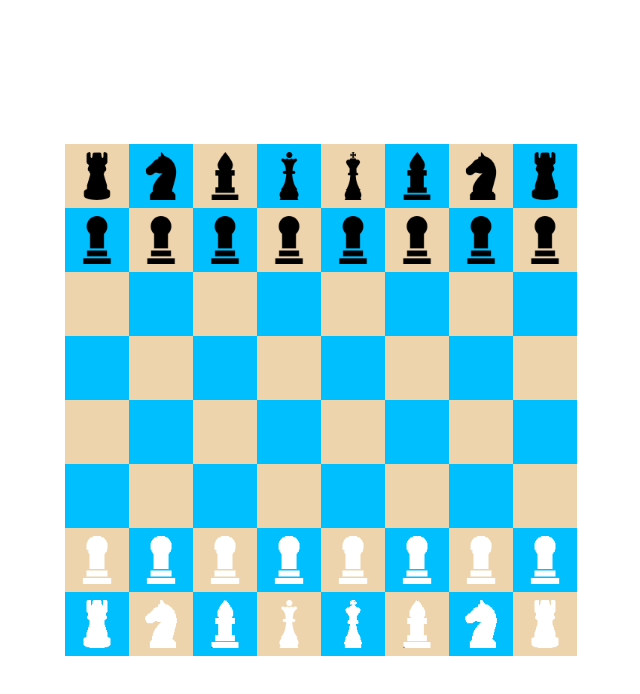
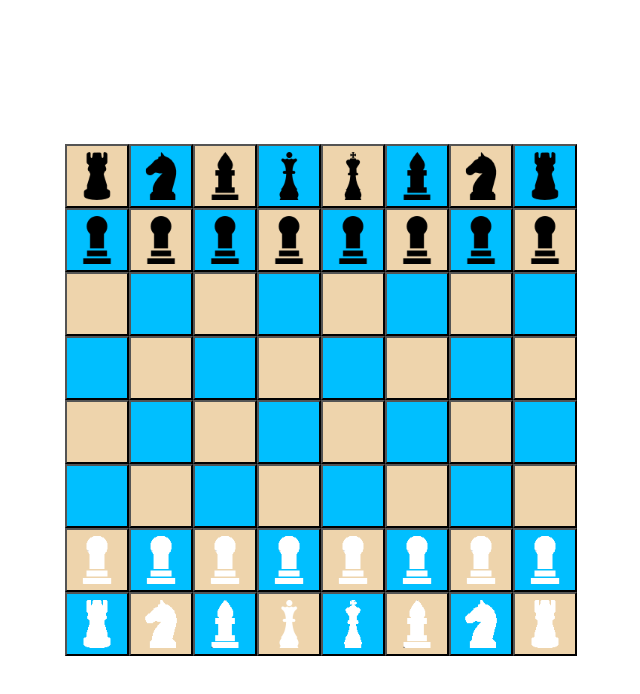
Before and after one commit to ex1one/Chess, a React app: page / in a window 1280 px wide. Shown: the top 694 px of the page, without its empty margins (319-959 px from the left). Built offline with nearby package versions, Linux system fonts and the light colour scheme.

Commit message:
Selecting a cell for a move

```diff
--- a/src/components/Board/BoardComponent.tsx
+++ b/src/components/Board/BoardComponent.tsx
@@ -1,23 +1,30 @@
-import React, { FC } from 'react';
+import React, { FC, useState } from 'react';
 import CellComponent from '../Cell/CellComponent';
 import Board from '../../models/Board';
+import Cell from '../../models/Cell';
 
 interface IBoardComponentProps {
   board: Board;
   setBoard: (board: Board) => void;
 }
 
-const BoardComponent: FC <IBoardComponentProps> = ({ board, setBoard }) => (
+const BoardComponent: FC <IBoardComponentProps> = ({ board, setBoard }) => {
+  const [selectedCell, setSelectedCell] = useState<Cell | null>(null);
+
+  return (
     <div className="board">
       {board.cells.map((row) => (
         row.map((cell) => (
           <CellComponent
+            setSelectedCell={setSelectedCell}
             cell={cell}
             key={cell.id}
+            selected={cell.x === selectedCell?.x && cell.y === selectedCell?.y}
           />
         ))
       ))}
     </div>
   );
+};
 
 export default BoardComponent;
--- a/src/components/Cell/CellComponent.tsx
+++ b/src/components/Cell/CellComponent.tsx
@@ -1,16 +1,22 @@
-import React, { FC } from 'react';
+import React, { FC, SetStateAction } from 'react';
 import Cell from '../../models/Cell';
 
 interface ICellComponentProps {
-  cell: Cell
+  cell: Cell;
+  selected: boolean;
+  setSelectedCell: React.Dispatch<SetStateAction<Cell | null>>
 }
 
-const CellComponent: FC <ICellComponentProps> = ({ cell }) => {
+const CellComponent: FC <ICellComponentProps> = ({ cell, selected, setSelectedCell }) => {
   console.log(cell);
   return (
-    <div className={['cell', cell.color].join(' ')}>
+    <button
+      type="submit"
+      onClick={() => setSelectedCell(cell)}
+      className={['cell', cell.color, selected ? 'selected' : ''].join(' ')}
+    >
       {cell.figure?.logo && <img src={cell.figure.logo} alt="" />}
-    </div>
+    </button>
   );
 };
 
--- a/src/styles/index.scss
+++ b/src/styles/index.scss
@@ -39,3 +39,7 @@
 .white{
   background-color: #eed4ac;
 }
+
+.selected {
+  background-color: brown;
+}
```
Lines whose indentation alone changed are shown as unchanged.
